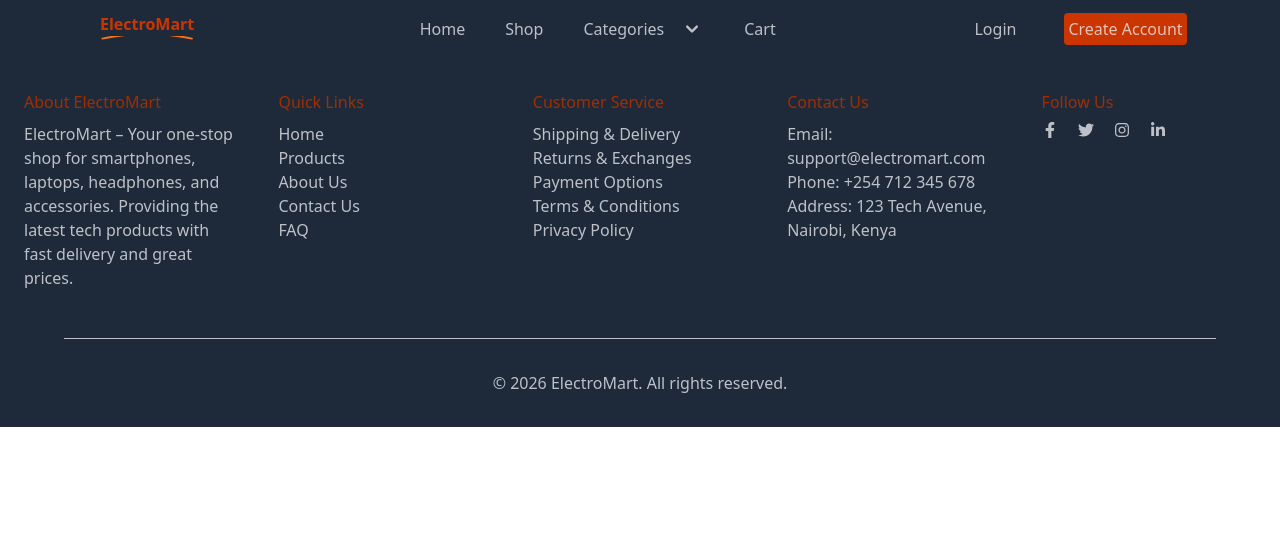
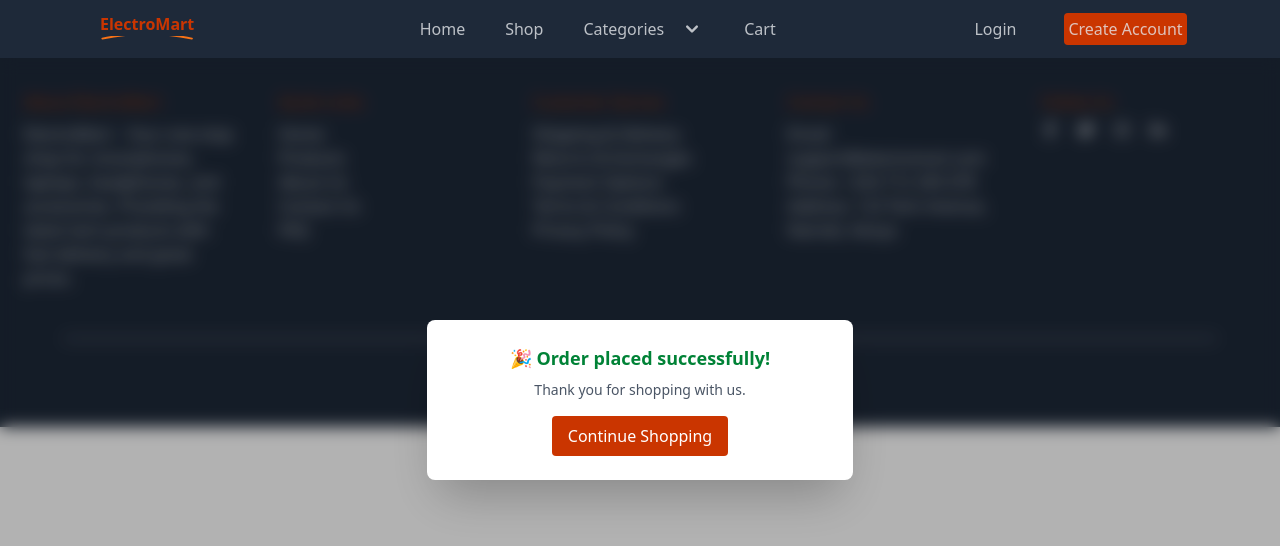
Before and after one commit to LeilahDev/ElectroMart, a React (Vite) app: page /confirmation in a window 1280 px wide. Shown: the top 546 px of the page. Built offline with nearby package versions, Linux system fonts and the light colour scheme; the HTML template or start-up script is replaced by a standard one.

Commit message:
Added confirmation page

```diff
--- a/src/App.jsx
+++ b/src/App.jsx
@@ -19,7 +19,10 @@ function App () {
     const [count , setCount] = useState (1);
     const [isOpen, setIsOpen] = useState(false);
 
-       const [total , setTotal] = useState(0);
+       const [total , setTotal] = useState(() => {
+             const savedTotal = localStorage.getItem ('Total');
+             return savedTotal ? JSON.parse (savedTotal) : 0;
+       });
     const [cartProducts, setCartProducts] = useState(() => {
            const savedCart = localStorage.getItem("cartProducts");
            return savedCart ? JSON.parse(savedCart) : [];
--- a/src/components/CartItem.jsx
+++ b/src/components/CartItem.jsx
@@ -44,6 +44,10 @@ import { ProductsContext } from "../App.jsx";
 
           setTotal(subTotal)
        },[productsArray])
+
+       useEffect (() => {
+           localStorage.setItem ('Total' , JSON.stringify (total))
+       }, [total])
 
      return (
         <>
--- a/src/components/ProductsCard.jsx
+++ b/src/components/ProductsCard.jsx
@@ -112,7 +112,7 @@ function ProductsCard () {
             }
 
                     <p className={`
-                    fixed top-2 left-3 right-3 z-50
+                    fixed top-2 left-3 right-3 z-50 text-center
                     bg-green-300 text-gray-600 p-3 rounded shadow-md
 
                     transition-all duration-500 ease-in-out
--- a/src/pages/CheckOutPage.jsx
+++ b/src/pages/CheckOutPage.jsx
@@ -1,10 +1,28 @@
 import OrderSummary from "../components/OrderSummary.jsx"
+import ConfirmationPage from "./ConfirmationPage.jsx"
+import {useState , useContext} from 'react'
+import { ProductsContext } from "../App.jsx";
 
 function CheckOutPage () {
+   const context = useContext(ProductsContext);
+console.log(context);
+    const [showConfirmation , setShowConfirmation] = useState (false);
+    const { setCartProducts } = useContext(ProductsContext);
+
+
+    function handleClick () {
+        setShowConfirmation(true);
+        setCartProducts([]);
+        localStorage.removeItem('cartProducts');
+    }
+
+
     return(
-        <div className="bg-gray-200 lg:w-1/2 md:w-3/4 md:m-auto md:mt-10 md:mb-10 m-4 rounded sm:px-18 px-5 py-5 ">
-             <h1 className="border-b border-white pb-2 text-lg text-orange-700">Check Out</h1>
-             <form action="">
+        <div className="bg-gray-200 lg:w-1/2 md:w-3/4 md:m-auto md:mt-10 md:mb-10 m-4 rounded sm:px-18 px-5 py-5 relative">
+              {!showConfirmation ?
+                <div>
+                <h1 className="border-b border-white pb-2 text-lg text-orange-700">Check Out</h1>
+             <form action="" >
                   <div className="flex flex-col mb-5 mt-5 border-b border-white pb-2">
                       <h2 className="text-lg text-gray-800">Customer Information</h2>
 
@@ -56,8 +74,16 @@ function CheckOutPage () {
                   </div>
 
                  <OrderSummary />
-              <button className="bg-orange-600 text-gray-200 w-1/2 md:w-1/3 p-1 rounded hover:bg-gray-800 cursor-pointer">Place order</button>
+                   <button type="submit" className="bg-orange-600 text-gray-200 w-1/2 md:w-1/3 p-1 rounded hover:bg-gray-800 cursor-pointer" onClick = {handleClick}>Place order</button>
+
              </form>
+              </div>
+             :
+                <ConfirmationPage />
+              }
+
+
+
         </div>
     )
 }
--- a/src/pages/ConfirmationPage.jsx
+++ b/src/pages/ConfirmationPage.jsx
@@ -1,6 +1,53 @@
+import { Link } from "react-router-dom";
 
 function ConfirmationPage () {
+    return (
 
+        /* OVERLAY */
+        <div className="fixed inset-0 flex items-center justify-center bg-black/30 backdrop-blur-sm z-50">
+
+            {/* MODAL BOX */}
+            <div className="
+                bg-white
+                text-green-700
+                p-6
+                rounded-lg
+                text-center
+                shadow-2xl
+                transform
+                scale-100
+                animate-fadeIn
+                md:w-1/3
+            ">
+
+                <p className="text-lg font-semibold">
+                    🎉 Order placed successfully!
+                </p>
+
+                <p className="text-sm mt-2 text-gray-600">
+                    Thank you for shopping with us.
+                </p>
+
+                <Link to="/products">
+                    <button className="
+                        bg-orange-700
+                        text-white
+                        py-2
+                        px-4
+                        mt-4
+                        rounded
+                        hover:bg-gray-800
+                        transition
+                        cursor-pointer
+                    ">
+                        Continue Shopping
+                    </button>
+                </Link>
+
+            </div>
+
+        </div>
+    )
 }
 
-export default ConfirmationPage
+export default ConfirmationPage;
```
